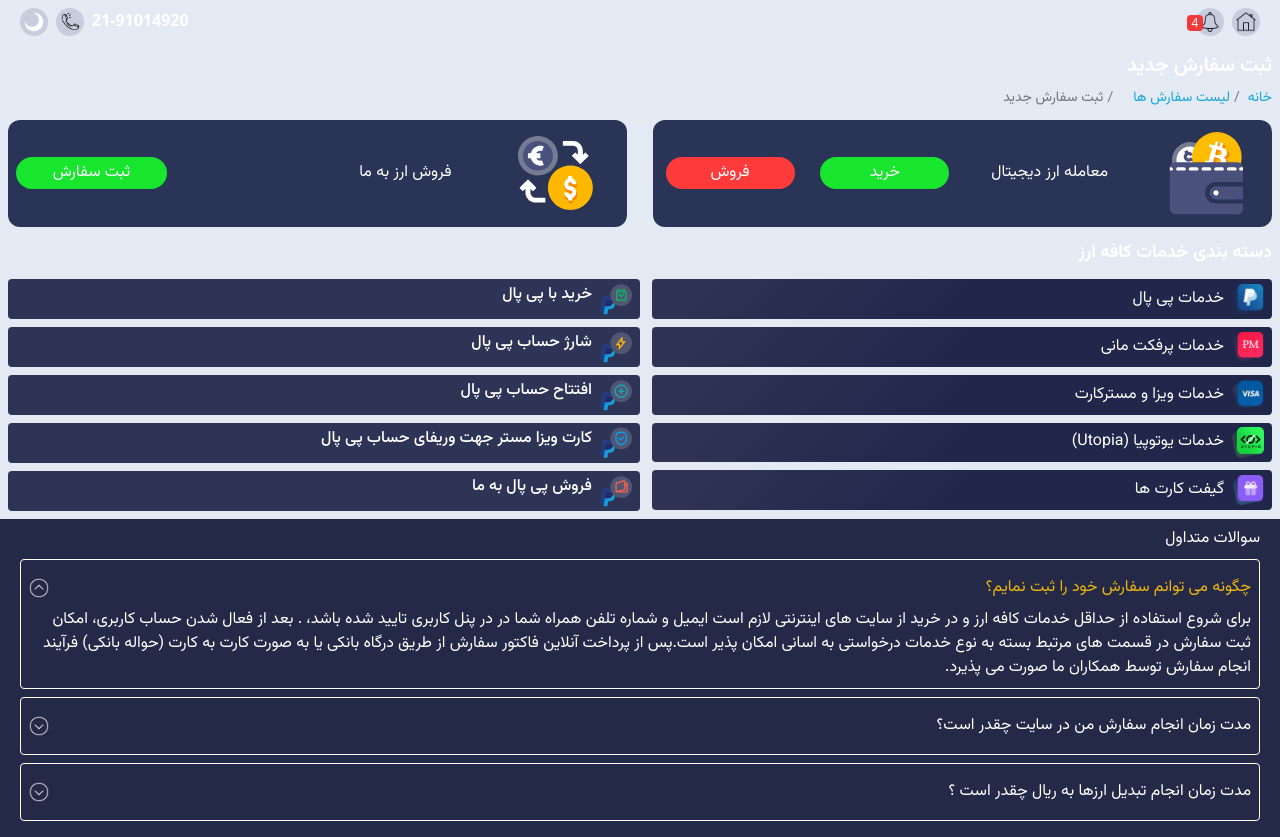
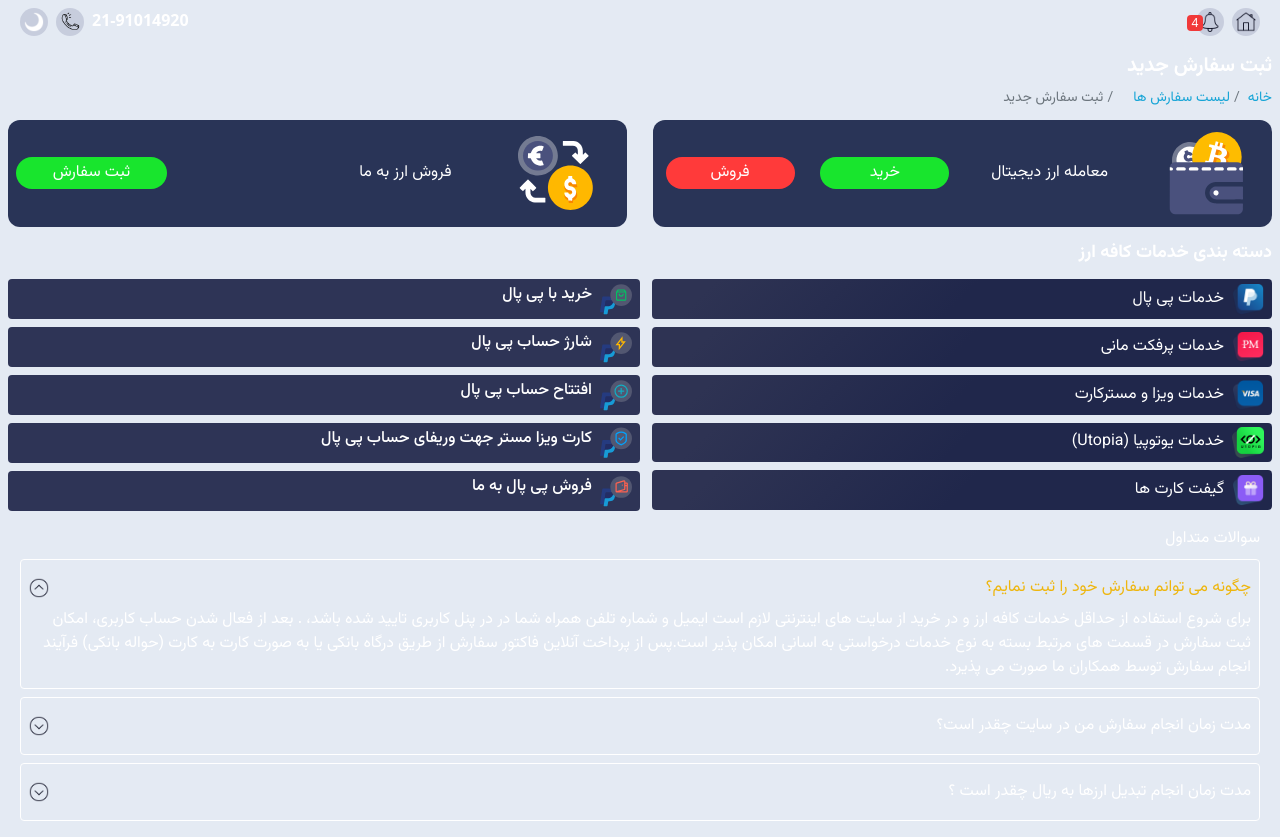
Before and after one commit to Iamshrmd/Cafe-arz-Order-Page, a Vue app: page / in a window 1280 px wide. Both pictures are taken after a click on the element 34 px from the left and 22 px from the top of the page. Built offline with nearby package versions, Linux system fonts and the light colour scheme.

Commit message:
rdit quesntion section in light mode

```diff
--- a/src/App.vue
+++ b/src/App.vue
@@ -253,7 +253,7 @@
   <main>
   <HeaderPage :darkMode="darkMode" @changeMode="changeMode"/>
   <OrderPage @showItem="showItems" :services="services" :filteredItem="filteredItem" :filteredId="this.filteredItem[0].id || 'paypal'" :darkMode="darkMode"/>
-  <QuestionsPage :questions="questions" @toggleQuestion="toggleQuestion" />
+  <QuestionsPage :questions="questions" @toggleQuestion="toggleQuestion" :darkMode="darkMode"/>
   </main>
 </template>
 
--- a/src/components/Header.vue
+++ b/src/components/Header.vue
@@ -1,5 +1,5 @@
 <template>
-  <nav class="bg-[#242947] text-[#fff] py-2 px-5 flex items-center justify-between" :class="{'bg-[#E4EAF3] text-[#000]' : !darkMode}">
+  <nav class="sticky bg-[#242947] text-[#fff] py-2 px-5 flex items-center justify-between" :class="{'bg-[#E4EAF3] text-[#000]' : !darkMode}">
     <div class="flex items-center gap-x-2">
       <button class="navbar-burger flex items-center text-blue-600 p-2 bg-[#EEB60E] rounded-tl-lg rounded-br-lg md:hidden">
 				<svg class="block h-4 w-4 fill-current" viewBox="0 0 20 20" xmlns="http://www.w3.org/2000/svg">
--- a/src/components/Questions.vue
+++ b/src/components/Questions.vue
@@ -1,11 +1,12 @@
 <template>
-  <div class="vazirmatn bg-[#242947] text-[#fff] py-2 px-5">
+  <div class="vazirmatn bg-[#242947] text-[#fff] py-2 px-5" :class="{'!bg-[#E4EAF3] text-[#000]' : !darkMode}">
     <h5>سوالات متداول</h5>
     <div>
-        <div @click="toggleQuestion(i)" class="my-2 p-2 duration-1000 border-solid border border-[#fff] rounded hover:cursor-pointer" v-for="(question,i) in questions" :key="i">
+        <div @click="toggleQuestion(i)" class="my-2 p-2 duration-1000 border-solid border border-[#fff] rounded hover:cursor-pointer" :class="{'border-[#000]' : !darkMode}" v-for="(question,i) in questions" :key="i">
             <div @click.self="toggleQuestion" class="flex items-center justify-between my-2">
                 <h4 :class="{'text-[#EEB60E]' : question.visible}">{{ question.title }}</h4>
-                <img class="w-5" src="../assets/imgs/icons8-arrow-50.png" :class="{'transform rotate-180 ' : question.visible}">
+                <img class="w-5" src="../assets/imgs/icons8-arrow-50.png" :class="{'transform rotate-180 ' : question.visible, 'hidden' : !darkMode}">
+                <img class="w-5" src="../assets/imgs/icons8-arrow-50-b.png" :class="{'transform rotate-180 ' : question.visible, 'hidden' : darkMode}">
             </div>
             <p class="max-h-0 overflow-hidden smooth" :class="{'max-h-fit' : question.visible}">{{ question.des }}</p>
         </div>
@@ -15,7 +16,7 @@
 
 <script>
 export default {
-    props:['questions'],
+    props:['darkMode','questions'],
     methods: {
         toggleQuestion(i){
             this.$emit('toggleQuestion',i)
```
Also changed, not shown: src/assets/imgs/icons8-arrow-50-b.png (added).
